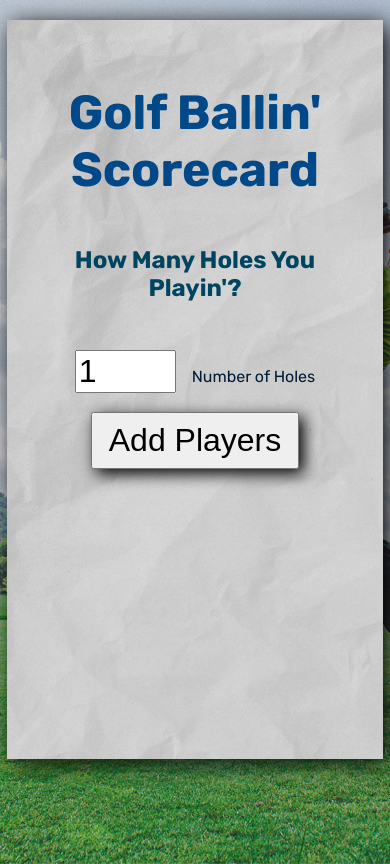
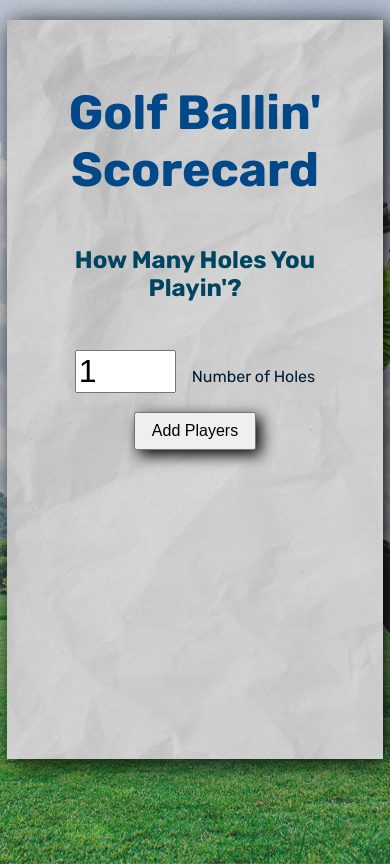
Before and after one commit to sam-howldesign/ballin-scorecard, a React (Create React App) app: page / in a window 390 px wide. Built offline with nearby package versions, Linux system fonts and the light colour scheme.

Commit message:
Changing button size to look better on mobile and making images relative

```diff
--- a/public/style.css
+++ b/public/style.css
@@ -1,7 +1,7 @@
 html {
     margin: 0;
     padding: 0;
-    background-image: url('/images/golf-BG.jpg');
+    background-image: url('images/golf-BG.jpg');
     background-size: cover;
     background-position: center;
 }
@@ -20,7 +20,7 @@ body {
     margin: 5% auto;
     max-width: 700px;
     min-height: 80vh;
-    background-image: url('/images/paper_background.jpg');
+    background-image: url('images/paper_background.jpg');
     background-size: cover;
     background-position: center;
     padding: 2rem;
@@ -50,7 +50,7 @@ input[type="number"]{
 }
 
 button {
-    font-size: 2rem;
+    font-size: 1rem;
     padding: 0.5rem 1rem;
     box-shadow: 5px 5px 15px black;
 }
```
